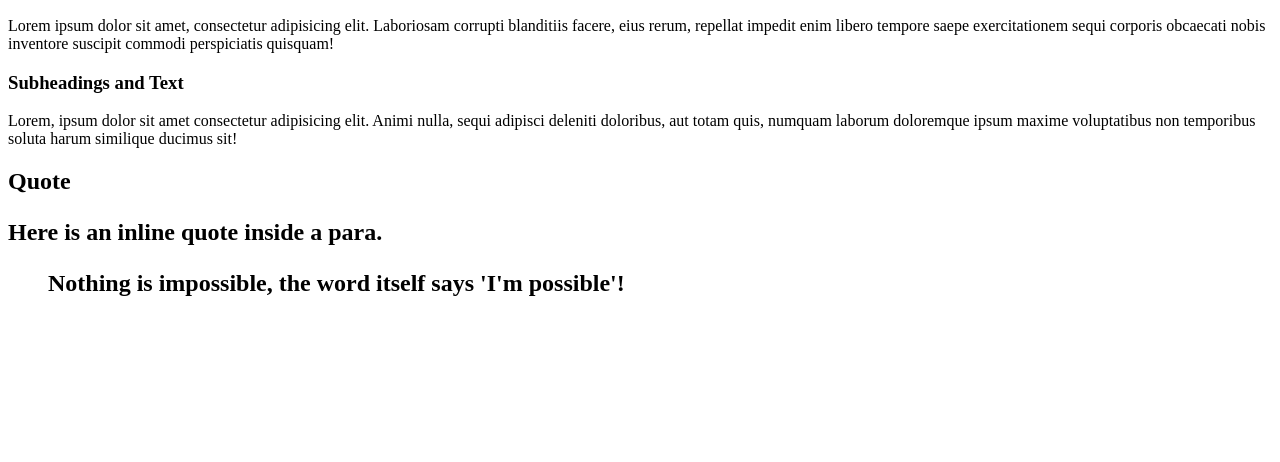
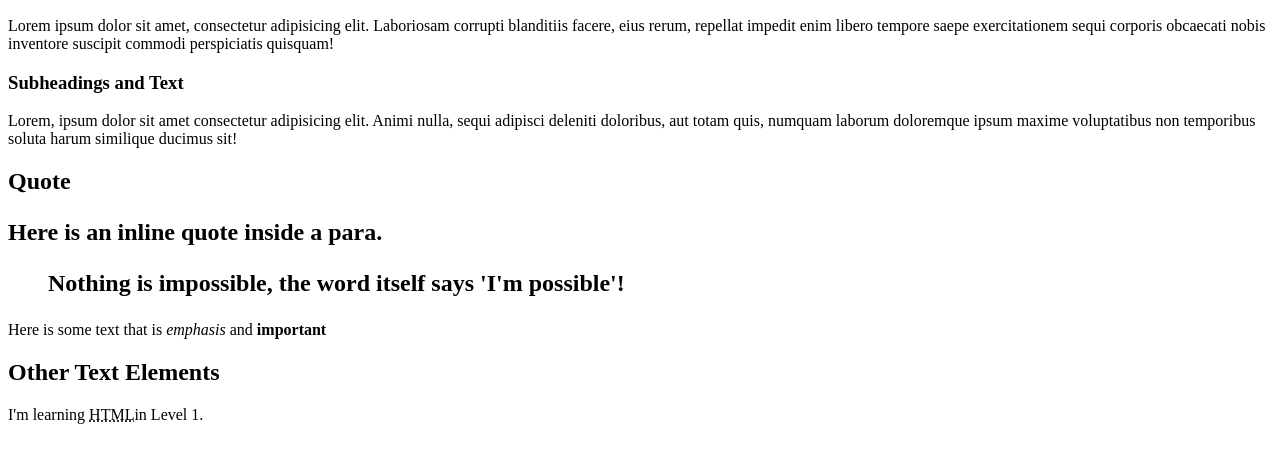
Before and after one commit to bui00083/bui00083.github.io, a plain HTML site: page Week4/index.html in a window 1280 px wide. Shown: the part 110-572 px from the top of the page. Drawn offline with Linux system fonts and the light colour scheme.

Commit message:
add more HTML tags

```diff
--- a/Week4/index.html
+++ b/Week4/index.html
@@ -28,6 +28,11 @@
                     Nothing is impossible, the word itself says 'I'm possible'!
                 </blockquote>
             </h2>
+            <p>Here is some text that is <em>emphasis</em> and <strong>important</strong></p>
+        </section>
+        <section>
+            <h2>Other Text Elements</h2>
+            <p>I'm learning <abbr title="Hypertext Markup Language">HTML</abbr>in Level 1.</p>
         </section>
     </main>
     <footer>
```
